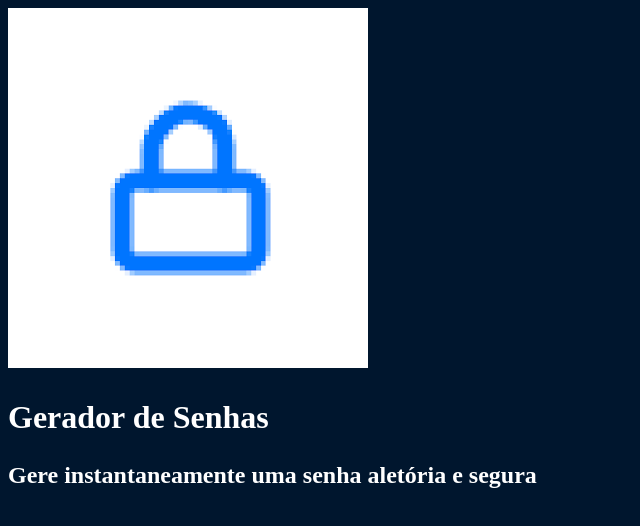
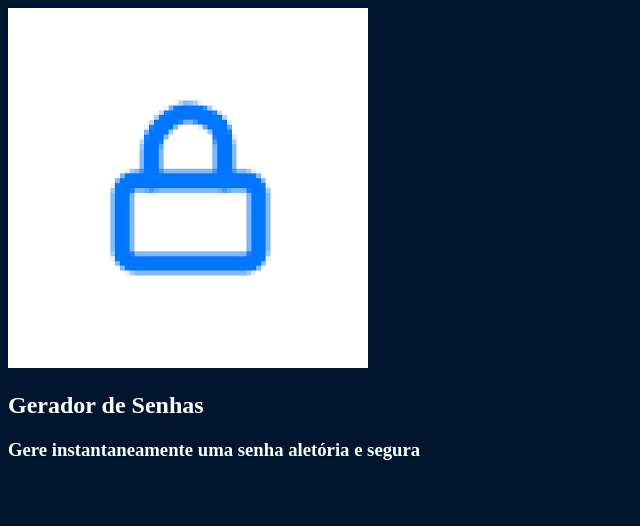
Before and after one commit to carlosStrong/carlosStrong, a plain HTML site: page arquivo.html in a window 1280 px wide. Shown: the whole page, without its empty margins (0-640 px from the left). Drawn offline with Linux system fonts and the light colour scheme.

Commit message:
Add files via upload

```diff
--- a/style.css
+++ b/style.css
@@ -1,22 +1,12 @@
 :root{
-    --branco: white;
-    --cor-de-fundo: #00162E;
-    --fundo-senha: #00244D;
-    --fundo-texto: #001E40;
-    --borda: #0075FF;
+    --branco:white;
+    --cor-de-fundo:#00162e;
+    --fundo-senha:#00244d;
+    --fundo-texto:#001e40;
+    --borda:#0075ff;
 }
 
 body{
     color: var(--branco);
-    background-color:var(--cor-de-fundo);
-    font-family: var(--roboto);
+    background-color: var(--cor-de-fundo);
 }
-
-.titulo-principal{
-    font-family: var(--roboto-mono);
-    font-size: 32px;
-}
-
-.titulo-secundario{
-    font-size: 24px;
-}
```
Also changed, not shown: index.html (+18 -4 lines), main.js (added, +12 -0 lines).
